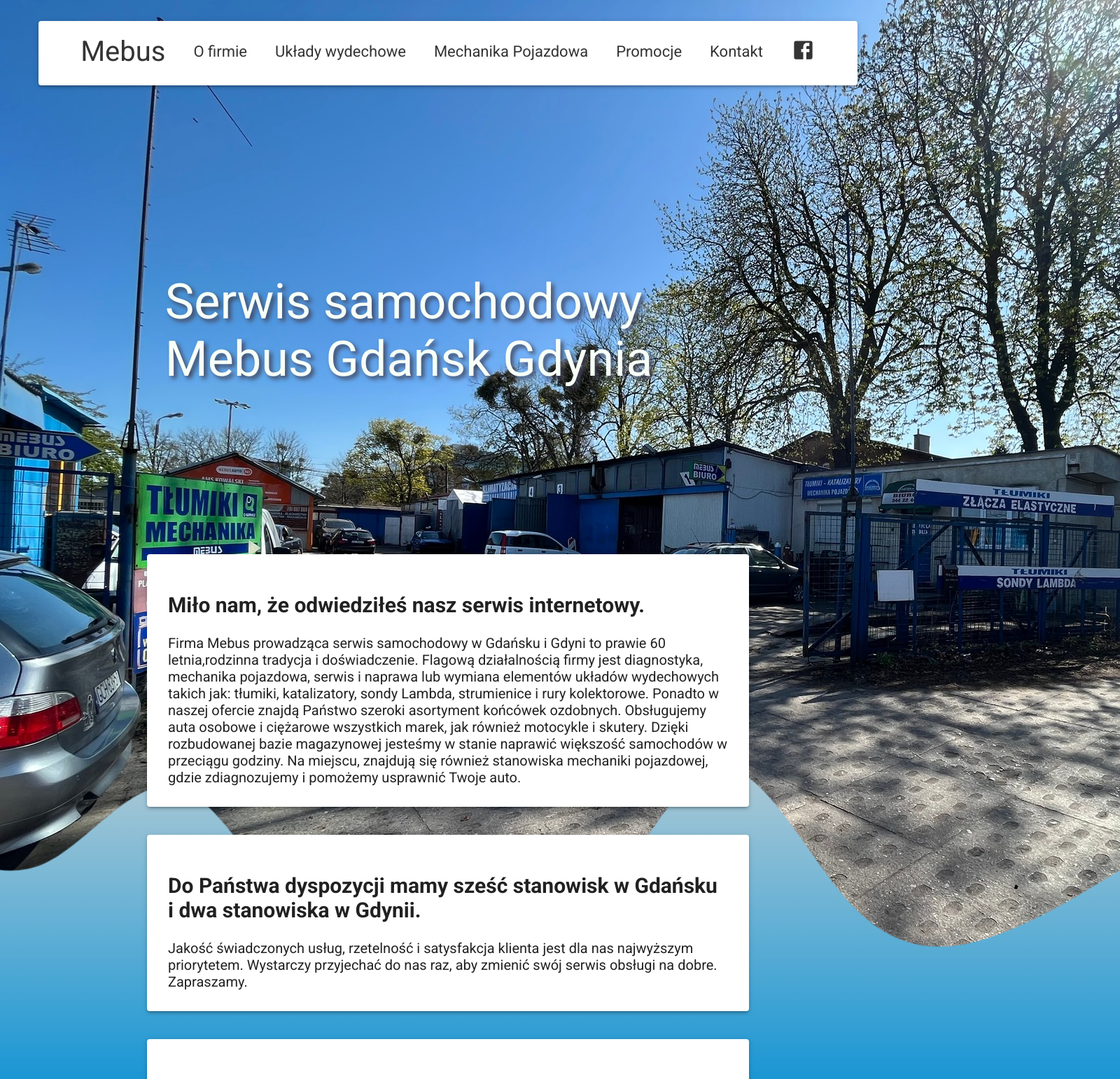
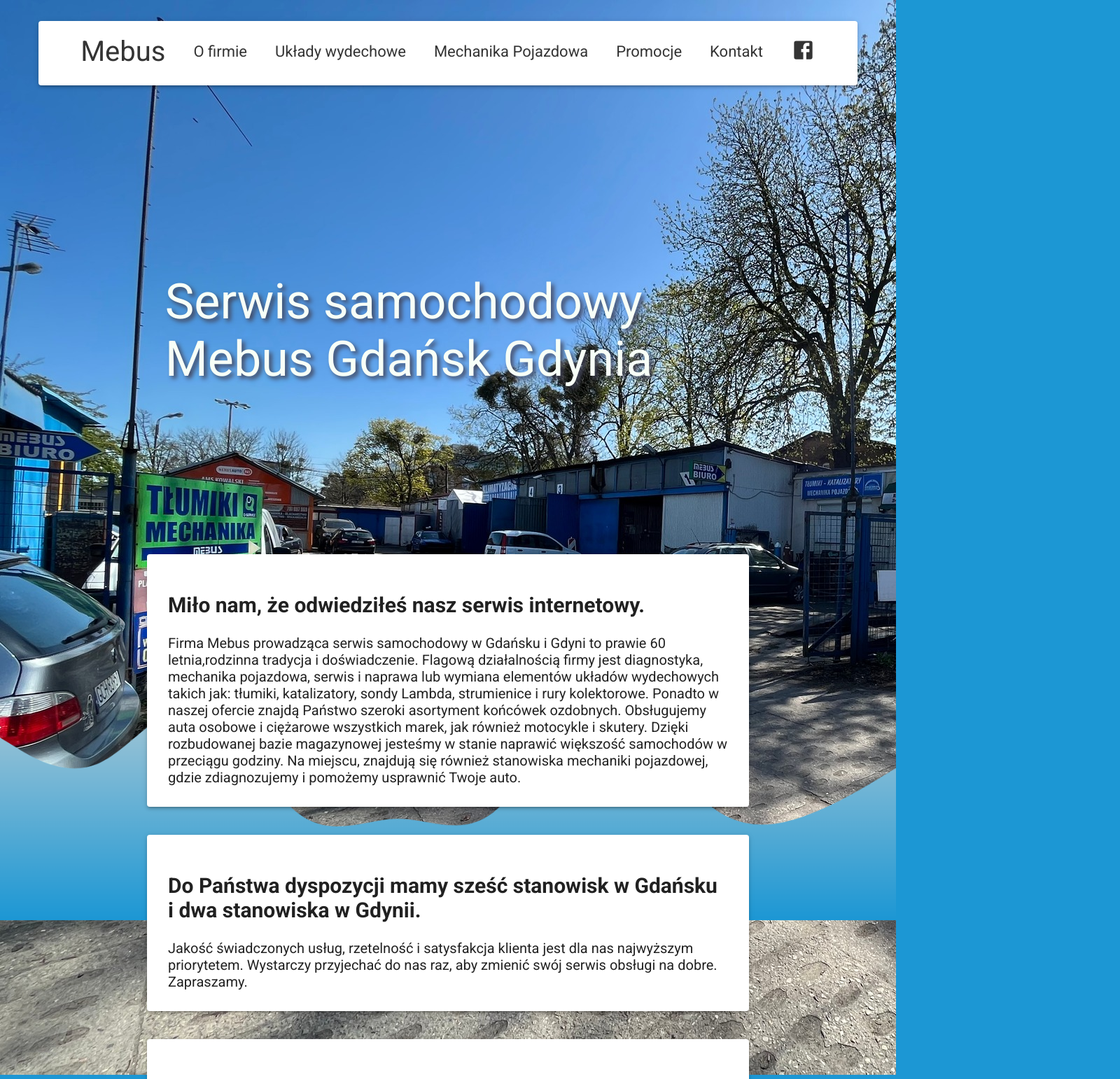
Before and after one commit to M-ac-i-ej-s/Mebus-s-c-project, a React (Vite) app: page /home in a window 1280 px wide. Shown: the top 1542 px of the page at 70% size, 1600 px wide, since content can reach past the window. Built offline with nearby package versions, Linux system fonts and the light colour scheme.

Commit message:
fix-wave-2

```diff
--- a/src/styles/pages/aboutPage.scss
+++ b/src/styles/pages/aboutPage.scss
@@ -16,8 +16,10 @@
     .div__wave {
         position: absolute;
         z-index: -1;
-        top: 1000px;
+        top: 110%;
         width: 100%;
-        scale: 1.2;
+        img {
+            width: 100%;
+        }
     }
 }
--- a/src/styles/pages/homePage.scss
+++ b/src/styles/pages/homePage.scss
@@ -32,9 +32,11 @@
     .div__wave {
         position: absolute;
         z-index: -1;
-        top: 1000px;
+        top: 110%;
         width: 100%;
-        scale: 1.2;
+        img {
+            width: 100%;
+        }
     }
     .div__text {
         padding: 30px;
```
